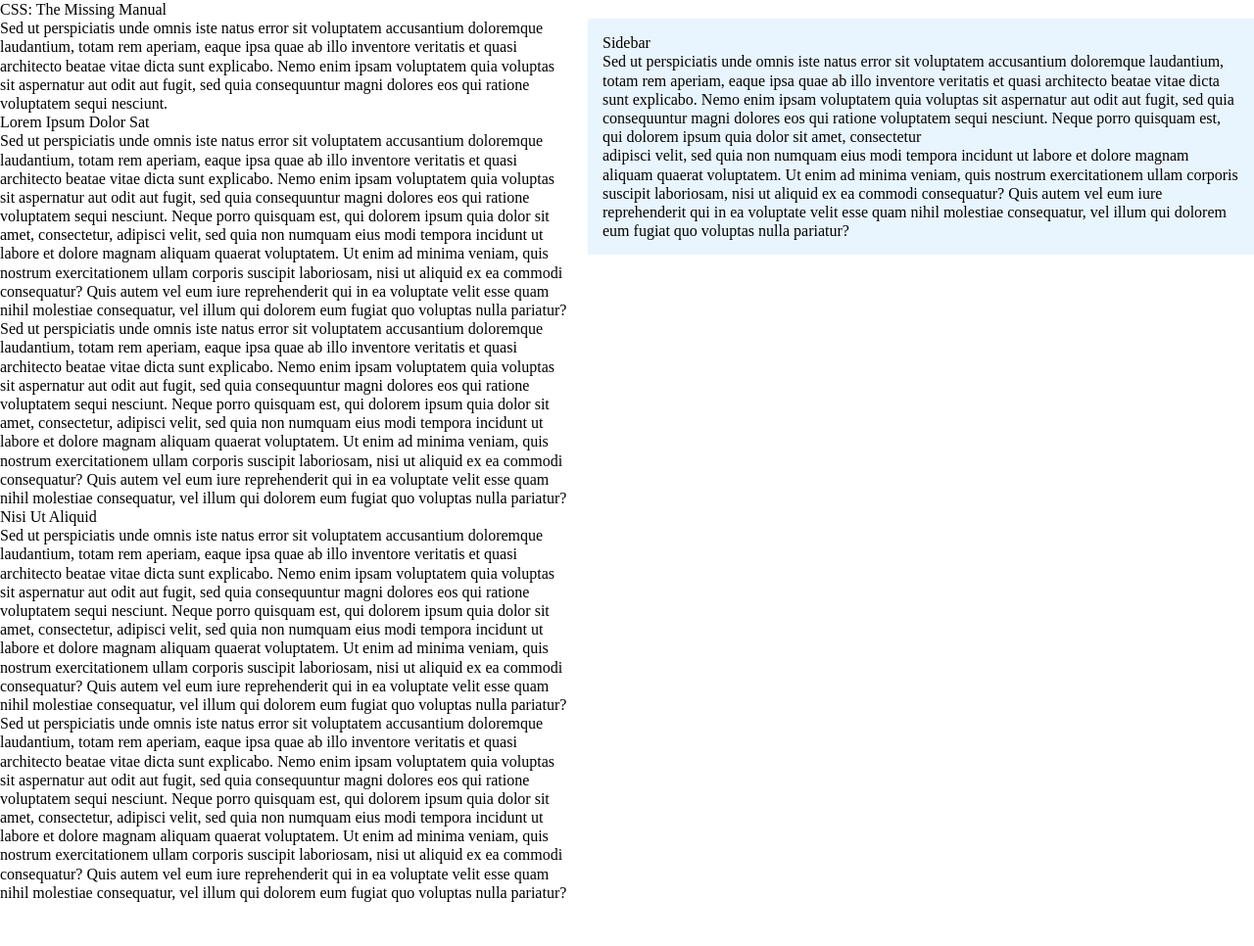
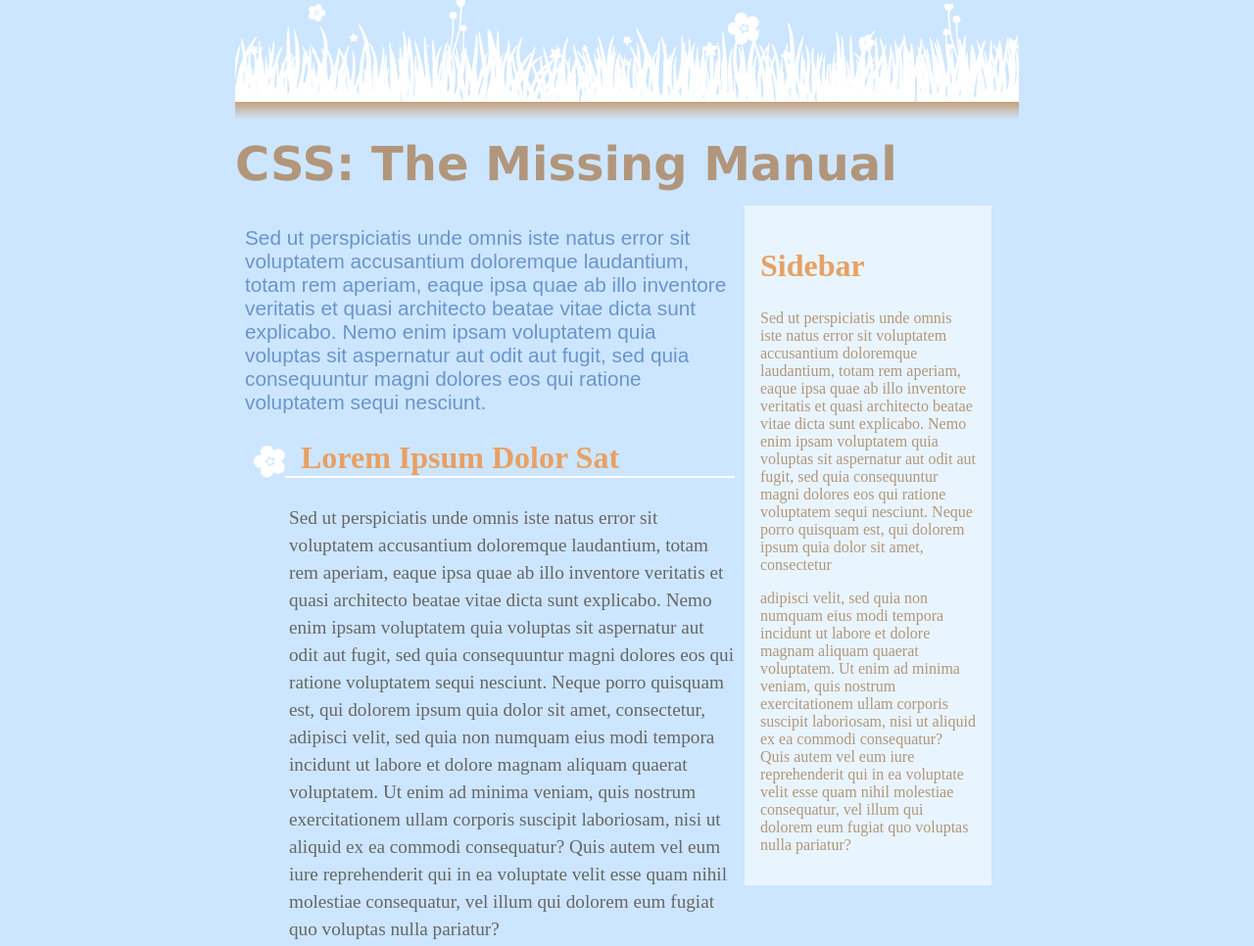
Before and after one commit to joseangelbarrera/CSS3-challenges, a plain HTML site: page 05-cascade/materials/cascade.html in a window 1280 px wide. Shown: the top 966 px of the page at 98% size. Before the commit the page ends 921 px from the top, so only its background shows below. Drawn offline with Linux system fonts and the light colour scheme.

Commit message:
exercices wednesday

```diff
--- /dev/null
+++ b/04-inheritance/css/inheritance.css
@@ -0,0 +1,30 @@
+body {
+    font-family: arial;
+    margin: auto;
+    padding-left: 15%;
+    padding-right: 15%;
+}
+
+p {
+    color: #ff6600;
+    border-left: 20px solid;
+    border-color: #bd8100;
+    margin-left: 70px;
+    padding-left: 10px;
+    font-size: 1.2em;
+    line-height: 1.3em;
+}
+
+h1,
+h2,
+h3 {
+    color: #bd8100;
+}
+
+li {
+    color: #bd8100;
+    font-size: 1.2em;
+    line-height: 1.3em;
+}
+
+rojo: #bd8100 naranja
--- a/05-cascade/materials/cascade.html
+++ b/05-cascade/materials/cascade.html
@@ -1,25 +1,58 @@
 <!doctype html>
 <html>
+
 <head>
     <meta charset="UTF-8">
     <title>CSS:The Missing Manual -- The Cascade</title>
     <link href="styles.css" rel="stylesheet">
+
 </head>
+
 <body>
+
+<header>
+<img src="images/bg_body.png">
 <h1>CSS: The Missing Manual</h1>
+</header>
+
+
     <div class="main">
-  <p>Sed ut perspiciatis unde omnis iste natus error sit voluptatem accusantium doloremque laudantium, totam rem aperiam, eaque ipsa quae ab illo inventore veritatis et quasi architecto beatae vitae dicta sunt explicabo. Nemo enim ipsam voluptatem quia voluptas sit aspernatur aut odit aut fugit, sed quia consequuntur magni dolores eos qui ratione voluptatem sequi nesciunt. </p>
-  <h2>Lorem Ipsum Dolor Sat</h2>
-  <p>Sed ut perspiciatis unde omnis iste natus error sit voluptatem accusantium doloremque laudantium, totam rem aperiam, eaque ipsa quae ab illo inventore veritatis et quasi architecto beatae vitae dicta sunt explicabo. Nemo enim ipsam voluptatem quia voluptas sit aspernatur aut odit aut fugit, sed quia consequuntur magni dolores eos qui ratione voluptatem sequi nesciunt. Neque porro quisquam est, qui dolorem ipsum quia dolor sit amet, consectetur, adipisci velit, sed quia non numquam eius modi tempora incidunt ut labore et dolore magnam aliquam quaerat voluptatem. Ut enim ad minima veniam, quis nostrum exercitationem ullam corporis suscipit laboriosam, nisi ut aliquid ex ea commodi consequatur? Quis autem vel eum iure reprehenderit qui in ea voluptate velit esse quam nihil molestiae consequatur, vel illum qui dolorem eum fugiat quo voluptas nulla pariatur?</p>
-<p>Sed ut perspiciatis unde omnis iste natus error sit voluptatem accusantium doloremque laudantium, totam rem aperiam, eaque ipsa quae ab illo inventore veritatis et quasi architecto beatae vitae dicta sunt explicabo. Nemo enim ipsam voluptatem quia voluptas sit aspernatur aut odit aut fugit, sed quia consequuntur magni dolores eos qui ratione voluptatem sequi nesciunt. Neque porro quisquam est, qui dolorem ipsum quia dolor sit amet, consectetur, adipisci velit, sed quia non numquam eius modi tempora incidunt ut labore et dolore magnam aliquam quaerat voluptatem. Ut enim ad minima veniam, quis nostrum exercitationem ullam corporis suscipit laboriosam, nisi ut aliquid ex ea commodi consequatur? Quis autem vel eum iure reprehenderit qui in ea voluptate velit esse quam nihil molestiae consequatur, vel illum qui dolorem eum fugiat quo voluptas nulla pariatur?</p>
-  <h2>Nisi Ut Aliquid </h2>
-  <p>Sed ut perspiciatis unde omnis iste natus error sit voluptatem accusantium doloremque laudantium, totam rem aperiam, eaque ipsa quae ab illo inventore veritatis et quasi architecto beatae vitae dicta sunt explicabo. Nemo enim ipsam voluptatem quia voluptas sit aspernatur aut odit aut fugit, sed quia consequuntur magni dolores eos qui ratione voluptatem sequi nesciunt. Neque porro quisquam est, qui dolorem ipsum quia dolor sit amet, consectetur, adipisci velit, sed quia non numquam eius modi tempora incidunt ut labore et dolore magnam aliquam quaerat voluptatem. Ut enim ad minima veniam, quis nostrum exercitationem ullam corporis suscipit laboriosam, nisi ut aliquid ex ea commodi consequatur? Quis autem vel eum iure reprehenderit qui in ea voluptate velit esse quam nihil molestiae consequatur, vel illum qui dolorem eum fugiat quo voluptas nulla pariatur?</p>
-  <p>Sed ut perspiciatis unde omnis iste natus error sit voluptatem accusantium doloremque laudantium, totam rem aperiam, eaque ipsa quae ab illo inventore veritatis et quasi architecto beatae vitae dicta sunt explicabo. Nemo enim ipsam voluptatem quia voluptas sit aspernatur aut odit aut fugit, sed quia consequuntur magni dolores eos qui ratione voluptatem sequi nesciunt. Neque porro quisquam est, qui dolorem ipsum quia dolor sit amet, consectetur, adipisci velit, sed quia non numquam eius modi tempora incidunt ut labore et dolore magnam aliquam quaerat voluptatem. Ut enim ad minima veniam, quis nostrum exercitationem ullam corporis suscipit laboriosam, nisi ut aliquid ex ea commodi consequatur? Quis autem vel eum iure reprehenderit qui in ea voluptate velit esse quam nihil molestiae consequatur, vel illum qui dolorem eum fugiat quo voluptas nulla pariatur?</p>
+
+        <p class="first">Sed ut perspiciatis unde omnis iste natus error sit voluptatem accusantium doloremque laudantium, totam rem aperiam, eaque ipsa quae ab illo inventore veritatis et quasi architecto beatae vitae dicta sunt explicabo. Nemo enim ipsam voluptatem quia voluptas sit aspernatur aut odit aut fugit, sed quia consequuntur magni dolores eos qui ratione voluptatem sequi nesciunt. </p>
+
+
+        <div>
+
+        <img class="bullet" src="images/bullet_flower.png">
+
+        <h2 class="float green">Lorem Ipsum Dolor Sat</h2>
+
+        <p class="big">Sed ut perspiciatis unde omnis iste natus error sit voluptatem accusantium doloremque laudantium, totam rem aperiam, eaque ipsa quae ab illo inventore veritatis et quasi architecto beatae vitae dicta sunt explicabo. Nemo enim ipsam voluptatem quia voluptas sit aspernatur aut odit aut fugit, sed quia consequuntur magni dolores eos qui ratione voluptatem sequi nesciunt. Neque porro quisquam est, qui dolorem ipsum quia dolor sit amet, consectetur, adipisci velit, sed quia non numquam eius modi tempora incidunt ut labore et dolore magnam aliquam quaerat voluptatem. Ut enim ad minima veniam, quis nostrum exercitationem ullam corporis suscipit laboriosam, nisi ut aliquid ex ea commodi consequatur? Quis autem vel eum iure reprehenderit qui in ea voluptate velit esse quam nihil molestiae consequatur, vel illum qui dolorem eum fugiat quo voluptas nulla pariatur?</p>
+
+        <p class="big">Sed ut perspiciatis unde omnis iste natus error sit voluptatem accusantium doloremque laudantium, totam rem aperiam, eaque ipsa quae ab illo inventore veritatis et quasi architecto beatae vitae dicta sunt explicabo. Nemo enim ipsam voluptatem quia voluptas sit aspernatur aut odit aut fugit, sed quia consequuntur magni dolores eos qui ratione voluptatem sequi nesciunt. Neque porro quisquam est, qui dolorem ipsum quia dolor sit amet, consectetur, adipisci velit, sed quia non numquam eius modi tempora incidunt ut labore et dolore magnam aliquam quaerat voluptatem. Ut enim ad minima veniam, quis nostrum exercitationem ullam corporis suscipit laboriosam, nisi ut aliquid ex ea commodi consequatur? Quis autem vel eum iure reprehenderit qui in ea voluptate velit esse quam nihil molestiae consequatur, vel illum qui dolorem eum fugiat quo voluptas nulla pariatur?</p>
+
+                <img class="bullet" src="images/bullet_flower.png">
+
+        <h2 class="green">Nisi Ut Aliquid </h2>
+        <p class="big"> Sed ut perspiciatis unde omnis iste natus error sit voluptatem accusantium doloremque laudantium, totam rem aperiam, eaque ipsa quae ab illo inventore veritatis et quasi architecto beatae vitae dicta sunt explicabo. Nemo enim ipsam voluptatem quia voluptas sit aspernatur aut odit aut fugit, sed quia consequuntur magni dolores eos qui ratione voluptatem sequi nesciunt. Neque porro quisquam est, qui dolorem ipsum quia dolor sit amet, consectetur, adipisci velit, sed quia non numquam eius modi tempora incidunt ut labore et dolore magnam aliquam quaerat voluptatem. Ut enim ad minima veniam, quis nostrum exercitationem ullam corporis suscipit laboriosam, nisi ut aliquid ex ea commodi consequatur? Quis autem vel eum iure reprehenderit qui in ea voluptate velit esse quam nihil molestiae consequatur, vel illum qui dolorem eum fugiat quo voluptas nulla pariatur?</p>
+        <p class="big">Sed ut perspiciatis unde omnis iste natus error sit voluptatem accusantium doloremque laudantium, totam rem aperiam, eaque ipsa quae ab illo inventore veritatis et quasi architecto beatae vitae dicta sunt explicabo. Nemo enim ipsam voluptatem quia voluptas sit aspernatur aut odit aut fugit, sed quia consequuntur magni dolores eos qui ratione voluptatem sequi nesciunt. Neque porro quisquam est, qui dolorem ipsum quia dolor sit amet, consectetur, adipisci velit, sed quia non numquam eius modi tempora incidunt ut labore et dolore magnam aliquam quaerat voluptatem. Ut enim ad minima veniam, quis nostrum exercitationem ullam corporis suscipit laboriosam, nisi ut aliquid ex ea commodi consequatur? Quis autem vel eum iure reprehenderit qui in ea voluptate velit esse quam nihil molestiae consequatur, vel illum qui dolorem eum fugiat quo voluptas nulla pariatur?</p>
+
     </div>
+
+
+    </div>
+
+
+
+
     <div class="sidebar">
         <h2>Sidebar</h2>
-<p>Sed ut perspiciatis unde omnis iste natus error sit voluptatem accusantium doloremque laudantium, totam rem aperiam, eaque ipsa quae ab illo inventore veritatis et quasi architecto beatae vitae dicta sunt explicabo. Nemo enim ipsam voluptatem quia voluptas sit aspernatur aut odit aut fugit, sed quia consequuntur magni dolores eos qui ratione voluptatem sequi nesciunt. Neque porro quisquam est, qui dolorem ipsum quia dolor sit amet, consectetur</p>
-<p>adipisci velit, sed quia non numquam eius modi tempora incidunt ut labore et dolore magnam aliquam quaerat voluptatem. Ut enim ad minima veniam, quis nostrum exercitationem ullam corporis suscipit laboriosam, nisi ut aliquid ex ea commodi consequatur? Quis autem vel eum iure reprehenderit qui in ea voluptate velit esse quam nihil molestiae consequatur, vel illum qui dolorem eum fugiat quo voluptas nulla pariatur?</p>
+        <p class="petit">Sed ut perspiciatis unde omnis iste natus error sit voluptatem accusantium doloremque laudantium, totam rem aperiam, eaque ipsa quae ab illo inventore veritatis et quasi architecto beatae vitae dicta sunt explicabo. Nemo enim ipsam voluptatem quia voluptas sit aspernatur aut odit aut fugit, sed quia consequuntur magni dolores eos qui ratione voluptatem sequi nesciunt. Neque porro quisquam est, qui dolorem ipsum quia dolor sit amet, consectetur</p>
+        <p class="petit">adipisci velit, sed quia non numquam eius modi tempora incidunt ut labore et dolore magnam aliquam quaerat voluptatem. Ut enim ad minima veniam, quis nostrum exercitationem ullam corporis suscipit laboriosam, nisi ut aliquid ex ea commodi consequatur? Quis autem vel eum iure reprehenderit qui in ea voluptate velit esse quam nihil molestiae consequatur, vel illum qui dolorem eum fugiat quo voluptas nulla pariatur?</p>
     </div>
+
+
+
 </body>
+
 </html>
--- a/05-cascade/materials/styles.css
+++ b/05-cascade/materials/styles.css
@@ -1,42 +1,68 @@
-/* reset browser styles */
-html, body, div, span, object, iframe, h1, h2, h3, h4, h5, h6, p, blockquote, pre, a, abbr, acronym, address, big, cite, code, del, dfn, em, img, ins, kbd, q, s, samp,small, strike, strong, sub, sup, tt, var, b, u, i, center, dl, dt, dd, ol, ul, li, fieldset, form, label, legend,
-table, caption, tbody, tfoot, thead, tr, th, td, article, aside, canvas, details, embed,
-figure, figcaption, footer, header, hgroup, menu, nav, output, ruby, section, summary,
-time, mark, audio, video {
-	margin: 0;
-	padding: 0;
-	border: 0;
-	font-size: 100%;
-	font: inherit;
-	vertical-align: baseline;
+html {
+    margin: 0px;
+    background-color: #cde6ff;
 }
-article, aside, details, figcaption, figure, footer, header, hgroup, menu, nav, section {
-	display: block;
+
+body {
+    background-color: #cde6ff;
+    color: #b1967c;
+    padding-left: 5%;
+    padding-right: 5%;
+    margin: 0px auto;
+    width: 800px
 }
-body {
-	line-height: 1.2;
+
+h1 {
+    display: block;
+    margin: auto;
 }
-ol {
-	padding-left: 1.4em;
-	list-style: decimal;
+
+.bullet { float: left;
+margin-right: 16px;
+margin-bottom: 16px;
 }
-ul {
-	padding-left: 1.4em
-	list-style: square;
+.green {
+
+    border-bottom: 2px solid;
+border-color: white;}
+
+.main {
+    background-color: #cde6ff;
+    float: left;
+    width: 500px;
+    padding-left: 10px;
+    padding-right: 10px;
+
 }
-table {
-	border-collapse: collapse;
-	border-spacing: 0;
+
+.first {
+    font-family: arial;
+    font-size: 1.3em;
+    color: #6a94cc;
 }
-/* end reset browser styles */
 
-/* basic layout -- 2 columns */
-.main {
-	float: left;
-	width: 580px;
+header {
+    font-family: verdana;
+    font-size: 24px;
+    margin-bottom: 15px;
 }
+
+h2 {
+    font-size: 2em;
+    color: #e8a064;
+}
+
+.big {
+    color: #666666;
+    font-size: 1.2em;
+    line-height: 28px;
+    margin-left: 45px;
+    clear: both;
+}
+
 .sidebar {
-	margin-left: 600px;
-	padding: 15px;
-	background: #E9F5FE;
+    float: left;
+    width: 220px;
+    padding: 2%;
+    background: #E9F5FE;
 }
```
Also changed, not shown: 03-basic-selectors/selector_basics.html (+1 -1 lines), 04-inheritance/materials/inheritance.html (+2 -1 lines). Lines whose indentation alone changed are shown as unchanged.
